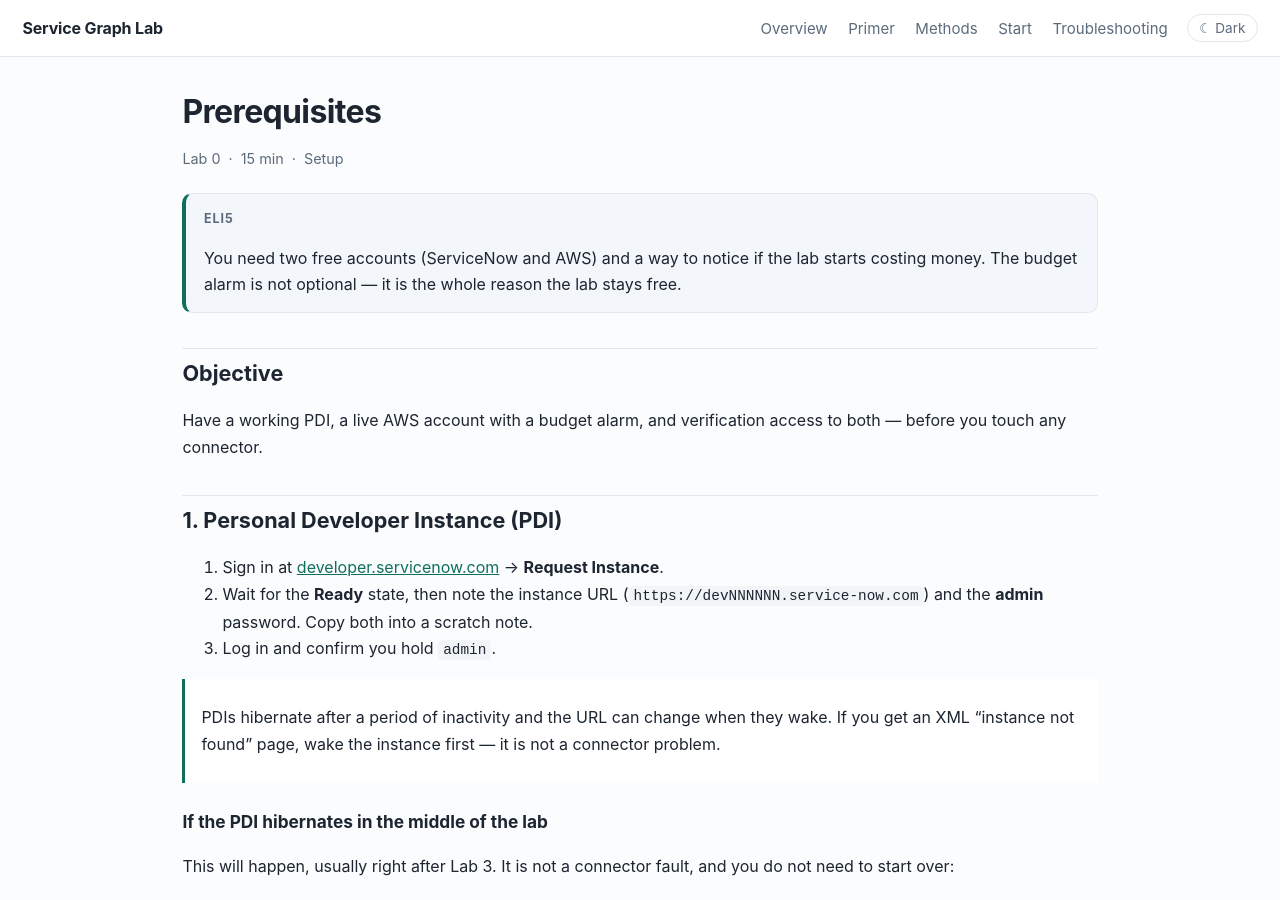
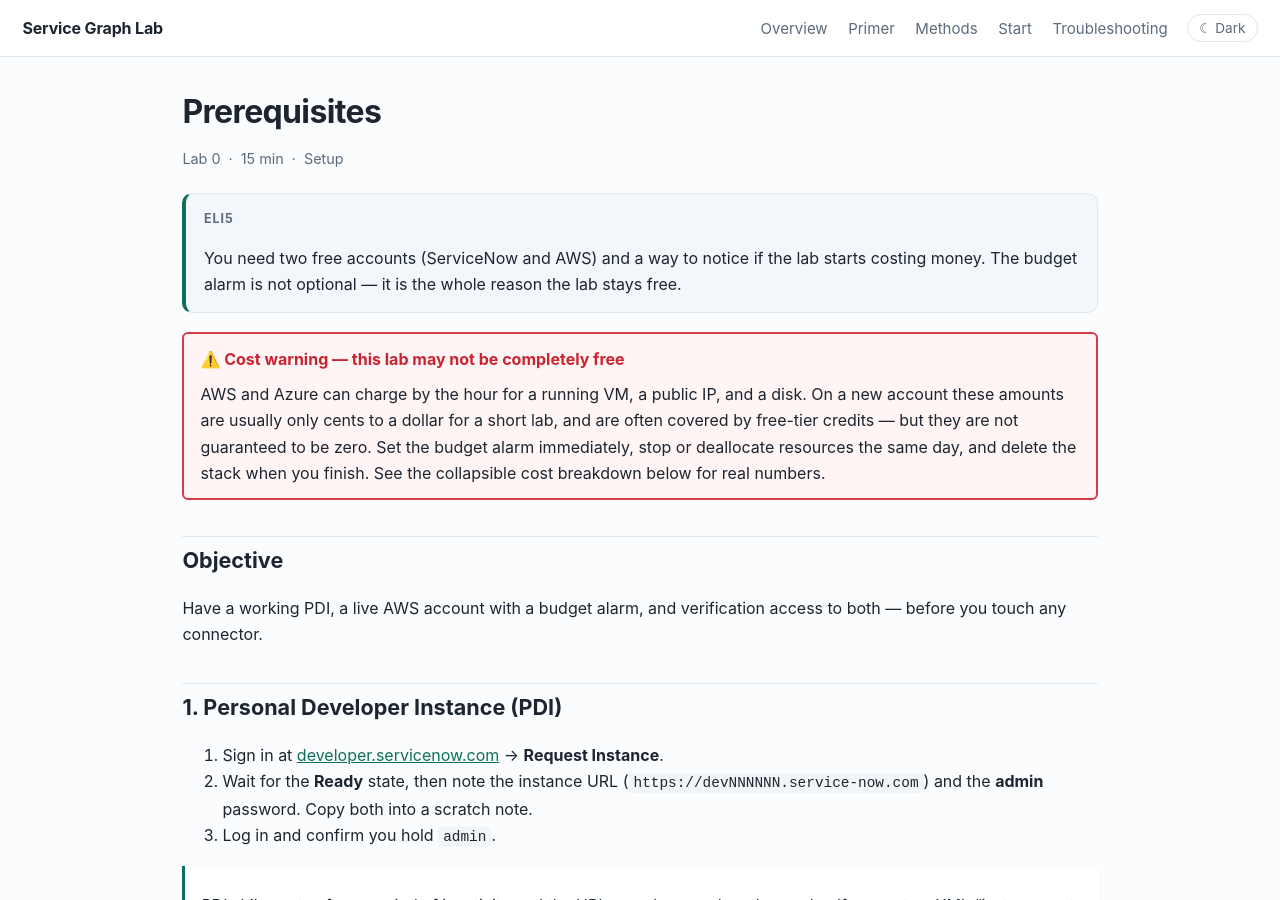
Before and after one commit to eltonaguiar/ServiceNow_ServiceGraph_Lab, a Jekyll site: the page built from labs/00-prerequisites.md, in a window 1280 px wide and 900 px high. Built offline with Jekyll 4.4.1, drawn with Linux system fonts in a browser that asks for light colours.

Commit message:
Add prominent cost warning to prerequisites
Make it obvious up front that the lab may incur low but non-zero AWS/Azure charges, and point readers to the budget alarm and cleanup steps.

```diff
--- a/labs/00-prerequisites.md
+++ b/labs/00-prerequisites.md
@@ -11,6 +11,11 @@ permalink: /labs/00-prerequisites/
 <div class="eli5">
 <span class="label">ELI5</span>
 <p>You need two free accounts (ServiceNow and AWS) and a way to notice if the lab starts costing money. The budget alarm is not optional — it is the whole reason the lab stays free.</p>
+</div>
+
+<div style="border: 2px solid #d73a49; border-radius: 6px; padding: 12px 16px; margin: 16px 0; background: #fff5f5;">
+<p style="margin: 0; font-weight: bold; color: #cb2431;">⚠️ Cost warning — this lab may not be completely free</p>
+<p style="margin: 8px 0 0 0;">AWS and Azure can charge by the hour for a running VM, a public IP, and a disk. On a new account these amounts are usually only cents to a dollar for a short lab, and are often covered by free-tier credits — but they are not guaranteed to be zero. Set the budget alarm immediately, stop or deallocate resources the same day, and delete the stack when you finish. See the collapsible cost breakdown below for real numbers.</p>
 </div>
 
 ## Objective
```
